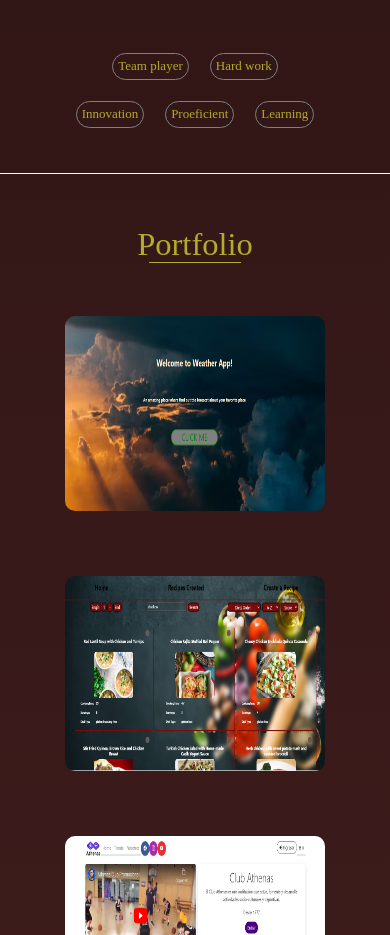
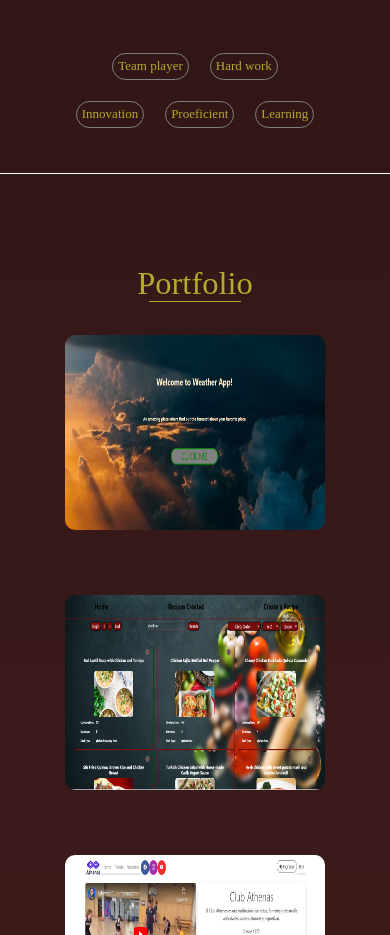
Before and after one commit to bosque-juan/portfolioreact, a React (Create React App) app: page / in a window 390 px wide. Shown: the part 2300-3235 px from the top of the page. Built offline with nearby package versions, Linux system fonts and the light colour scheme; a web font is replaced by a local one.

Commit message:
margin top/responsive

```diff
--- a/src/presentational/Portfolio.module.css
+++ b/src/presentational/Portfolio.module.css
@@ -68,7 +68,7 @@
 }
 @media screen and (max-width: 600px) {
   .mainPortfolio {
-    margin-top: -3rem;
+    margin-top: 0rem;
     margin-bottom: 2rem;
     font-size: 2.5rem;
   }
```
